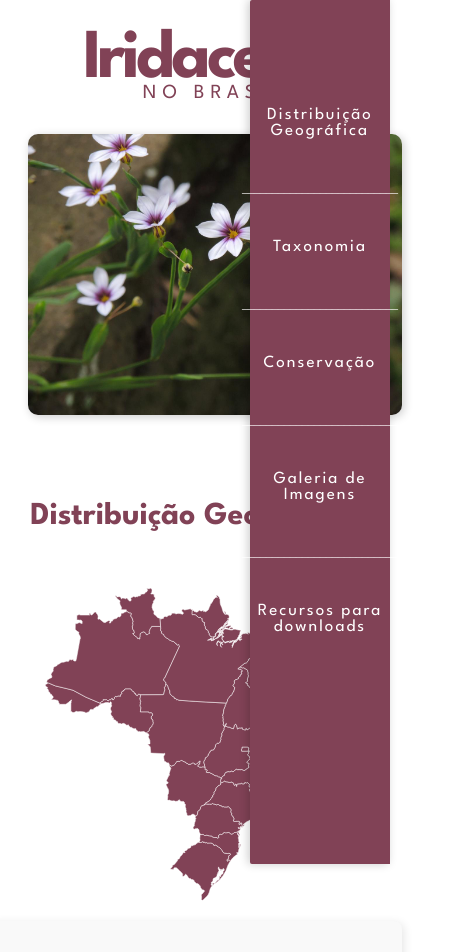
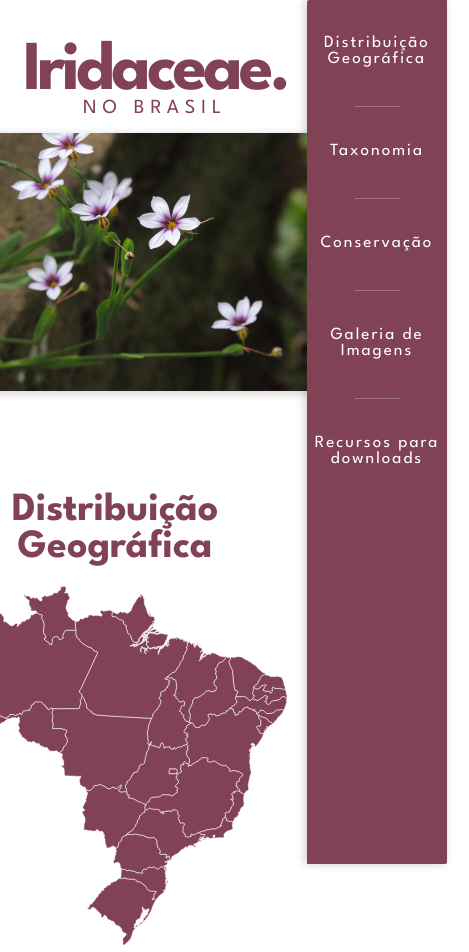
Before and after one commit to allanVvz/Iridace-search, a plain HTML site: page index.html in a window 390 px wide. Shown: the top 952 px of the page, 469 px wide, since content can reach past the window. Drawn offline with Linux system fonts and the light colour scheme; a web font is replaced by a local one.

Commit message:
front mobile responsive

```diff
--- a/index.html
+++ b/index.html
@@ -15,6 +15,7 @@
 </head>
 
 <body>
+	<div class="grid-container">
 	<!-- Seu arquivo app.js agora conterá toda a lógica para acessar a API do GBIF -->
 	<script src="app.js"></script>
 
@@ -29,45 +30,28 @@
 	</div>
 
 	<div class="sidebar">
-	<p></p>
-	<p></p>
-	<a href="https://exemplo.com/1" target="_blank">Distribuição Geográfica</a>
-	<p>__________________________</p>
-	<a href="https://exemplo.com/1" target="_blank">Taxonomia</a>
-	<p>__________________________</p>
-	<a href="https://exemplo.com/1" target="_blank">Conservação</a>
-	<p>__________________________</p>
+		<a href="https://allanvvz.github.io/Iridace-search/" target="_blank">Distribuição Geográfica</a>
+		<p>______________________</p>
+		<a href="https://allanvvz.github.io/Iridace-search/" target="_blank">Taxonomia</a>
+		<p>______________________</p>
+		<a href="https://allanvvz.github.io/Iridace-search/" target="_blank">Conservação</a>
+		<p>______________________</p>
 		<a href="https://drive.google.com/drive/folders/1jxJ1zZhvtk40kFtbipmRiVPs_JeUXPjh" target="_blank">Galeria de Imagens</a>
-	<p>__________________________</p>
+		<p>______________________</p>
 		<a href="https://drive.google.com/drive/folders/1jxJ1zZhvtk40kFtbipmRiVPs_JeUXPjh" target="_blank">Recursos para downloads</a>
 		</div>
 
-  <!-- Espaço extra na página -->
-	<div class="space">
-		<div class="space">
-			<p></p>
-		</div>
-		</div>
-
-
-  <div class="distribuicao">
-    <h1>Distribuição Geográfica</h1>
-  </div>
-
-<!-- Espaço extra na página -->
-	<div class="space">
-	<div class="space">
-		<p></p>
-	</div>
-	</div>
 
 	<div class="container">
+		<h1>Distribuição Geográfica</h1>
+
 		<!-- SVG do mapa -->
 		<svg xmlns:mapsvg="http://mapsvg.com" xmlns:dc="http://purl.org/dc/elements/1.1/"
 		xmlns:rdf="http://www.w3.org/1999/02/22-rdf-syntax-ns#" xmlns:svg="http://www.w3.org/2000/svg"
 		xmlns="http://www.w3.org/2000/svg" viewBox="0 0 612 639">
 		<!-- Cada <path> representa um estado, com o ID como a sigla -->
 		<!-- Exemplo simplificado, mantenha todos os paths do seu SVG -->
+
 				<path
 					d="m 30.732574,238.03114 -2.08,-0.04 0.54,-1.81 -0.21,-0.83 -0.25,-0.49 -1.25,-0.7 -0.14,-0.45 0.27,-1.15 -0.77,-1.95 -1.09,-0.64 -5.6,-1.25 -7.34,-0.19 0.27,-0.56 2.49,-2.26 0.89,-1.23 0.29,-1.2 -0.22,-1.23 -0.68,-0.91 -0.83,-0.44 -1.68,-2.95 -0.77,-0.44 -0.9,-0.19 -1.13,-1.13 -0.92,-2.38 -2,-1.53 -0.98,-3.62 -0.87,-1.64 -1.88,-1.08 -0.08,-1.17 0.81,0.1 0.42,-0.52 0.07,-0.67 -0.2,-0.42 -2.12,-0.93 -0.36,-0.66 -2.16999996,-1.89 0.04,-0.37 0.62,-0.05 0.49999996,-1.32 -0.01,-1.31 3.01,-0.39 0.5,-0.39 -0.22,-1.35 -1.17,-1.57 0,0 17.95,7.48 23.66,5.66 12.14,3.14 26.44,14.17 28.509996,12.13 0,0 2.97,1.26 0,0 -0.3,0.48 -1.57,0.66 -2.09,1.59 -2.86,2.79 -1.65,0.86 -0.66,-0.18 -1.53,0.18 -0.05,0.56 -1.92,1.3 -2.08,0.99 -1.439996,1.83 -0.44,1.18 -0.61,0.28 -1.17,-0.75 -0.76,-0.13 -2.37,0.05 -0.68,0.26 -0.63,0.45 -0.36,0.86 -2.44,3.48 -3.77,1.25 -0.84,0.69 -1.94,0.51 -1.03,0.03 0.08,-2.11 -1.36,0.2 -3.55,-0.77 -5.24,-0.47 -5.09,0.38 -0.66,-0.58 -2.27,-0.17 -3.56,1.83 -2.73,0.62 -1.68,-0.67 -1.4,-1.44 -1.64,1.16 0.04,-17.55 0.05,-1.1 0.47,-0.71 0.07,-2.35 -0.26,-0.88 0.97,-1.18 0.48,-1.14 -1.16,0.2 -2.97,2.59 -1.6,1.01 -2.06,2.38 -1.95,0.67 -0.65,1.08 -1.81,0.99 z"
 					title="Acre" id="BR-AC" class="norte" />
@@ -151,15 +135,9 @@
 					title="Tocantins" id="BR-TO" class="norte" />
 			</svg>
 
+
 			<!-- Tooltip que exibe a sigla ao passar o mouse -->
 			<div class="tooltip"></div>
-		</div>
-
-		<!-- Espaço extra na página -->
-		<div class="space">
-		<div class="space">
-			<p></p>
-		</div>
 			</div>
 
 					<!-- Container onde os dados das espécies serão exibidos -->
@@ -168,6 +146,7 @@
 			<p>Aguardando seleção...</p>
 			<div class="grid-container"></div>
 			</div>
+
 
 			<!-- Script para comportamento da tooltip (hover nos estados) -->
 			<script>
@@ -192,5 +171,6 @@
 				description.style.top = (e.pageY - 70) + "px";
 			};
 			</script>
+		</div>
 	</body>
 	</html>
--- a/style.css
+++ b/style.css
@@ -1,7 +1,9 @@
 /* Barra lateral dentro da header */
 .header {
-  display: flex;
+  display: grid; /* Organiza os elementos horizontalmente */
   flex-direction: column; /* Organiza os elementos horizontalmente */
+  grid-column: 1 / 2;
+  grid-row: 1 / 2;
   align-items: center;
   padding: 20px;
   width: 100%;
@@ -9,15 +11,25 @@
   margin: auto; /* Centraliza no meio da página */
 }
 
+.sidebar h1 {
+color:#f9f9f9;
+font-family: ;
+}
+
 /* Conteúdo principal dentro da header */
 .header-content {
-  display: flex;
-  flex-direction: column;
-  align-items: center;
+  grid-column: 1 / 2;
+  grid-row: 1 / 2;
+  padding: 20px;
+  width: 100%;
+  max-width: 1200px;
+  margin: auto; /* Centraliza no meio da página */
 }
 
 /* Imagem dentro da header */
 .header img {
+  grid-column: 1 / 2;
+  grid-row: 1 / 2;
   align-items: center;
   width: 100%;
   max-width: 600px;
@@ -55,61 +67,67 @@
 
 /* Sidebar fixa à direita */
 .sidebar {
-  width: 250px; /* Largura padrão em telas grandes */
+  grid-column: 2 / 3;
+  grid-row: 1 / 10; /* Sidebar ocupa as duas linhas verticalmente */
   height: 100vh; /* Ocupa toda a altura da tela */
+  grid-template-columns: auto 250px; /* largura do conteúdo principal automática e sidebar fixa (250px) */
   background: #814256;
+  justify-content: start;
   display: flex;
   flex-direction: column;
   align-items: center;
-  padding: 20px;
-  position: fixed;
-  right: 0;
+  padding: 80px;
   top: 0;
-  border-radius: 2px 0 0 2px; /* Arredonda apenas o lado esquerdo */
   box-shadow: -2px 0 10px rgba(0, 0, 0, 0.2);
+  border-radius: 2px  0 2px; /* Arredonda apenas o lado esquerdo */
   transition: width 0.3s ease-in-out; /* Suaviza a mudança de tamanho */
 }
 
 /* Ajuste para telas médias-grandes */
 @media (min-width: 1200px) {
   .sidebar {
-    width: 300px; /* Aumenta a largura em desktops grandes */
+    width: 400px; /* Aumenta a largura em desktops grandes */
+    padding: 150px; /* Ajusta o espaçamento */
   }
 }
 
 /* Ajuste para telas muito grandes */
 @media (min-width: 1600px) {
   .sidebar {
-    width: 500px; /* Aumenta ainda mais em telas ultra-wide */
+    width: 600px; /* Aumenta ainda mais em telas ultra-wide */
+    padding: 110px; /* Ajusta o espaçamento */
   }
 }
 
 /* Ajuste para telas extremamente grandes */
 @media (min-width: 1900px) {
   .sidebar {
-    width: 700px; /* Sidebar substancialmente maior */
+    width: 80%; /* Reduz ainda mais em dispositivos menores */
+    padding: 50px; /* Ajusta o espaçamento */
   }
 }
 
 /* Ajuste para tablets */
 @media (max-width: 1024px) {
   .sidebar {
-    width: 200px; /* Reduz a largura em tablets */
+    width: 80%; /* Reduz ainda mais em dispositivos menores */
+    padding: 50px; /* Ajusta o espaçamento */
   }
 }
 
 /* Ajuste para celulares médios */
 @media (max-width: 768px) {
   .sidebar {
-    width: 150px; /* Reduz ainda mais em dispositivos menores */
-    padding: 15px; /* Ajusta o espaçamento */
-    width: 80px; /* Aumenta ainda mais em telas ultra-wide */
-
+    width: 70%; /* Reduz ainda mais em dispositivos menores */
+    padding: 50px; /* Ajusta o espaçamento */
   }
 
   .sidebar a {
-    font-size: 13px; /* Diminui o tamanho da fonte dos links */
-    padding: 8px;
+    font-size: 19px; /* Diminui o tamanho da fonte dos links */
+  }
+
+  .sidebar p {
+    font-size: 8px;
   }
 }
 
@@ -125,7 +143,7 @@
     padding: 3px;
   }
   .sidebar p {
-    font-size: 1px;
+    font-size: 5px;
   }
 }
 
@@ -147,7 +165,6 @@
 }
 
 .sidebar p {
-  font-size: 12px; /* Diminui ainda mais os links */
   padding: 6px;
   color: white;
 }
@@ -161,6 +178,10 @@
 
 
 body {
+  height: 100%;
+  margin: 0;
+  padding: 0;
+  font-family: "League Spartan", sans-serif;
   display: flex;
   flex-direction: column;
   align-items: center;
@@ -187,8 +208,14 @@ body {
 .container {
   justify-content: center;
   align-items: center;
-  width: 80%;
 }
+
+.container h1 {
+  font-optical-sizing: auto;
+  font-size: 40px;
+  font-size: 40px;
+  margin-bottom: 20px;
+  color: #814256;}
 
 svg {
   width: 100%;
@@ -249,21 +276,21 @@ path:hover {
 }
 
 .container-info {
-  display: flex ;
+  display: grid ;
   background: #f9f9f9;
   flex-direction: column;
   align-items: center;
-  width: 100%;
-  max-width: 800px;
   border-radius: 8px;
-  padding: 20px;
-  box-shadow: 2px 2px 10px rgba(0, 0, 0, 0.1);
+  padding: 50px;
+  box-shadow: 10px 2px 10px rgba(0, 0, 0, 0.1);
   max-height: 400px; /* Define um limite máximo de altura */
 }
 
 /* Grid para os Cards */
 .grid-container {
-    display: block;
+    display: grid;
+    grid-template-columns: 1fr 1fr; /* 2 colunas (esquerda maior que direita) */
+    height: 100vh;                  /* Ocupa a altura total da janela */
     flex-wrap: wrap;
     justify-content: center;
     gap: 20px; /* Define o espaçamento entre os cards */
@@ -273,7 +300,6 @@ path:hover {
     }
 
 .card {
-  width: 33%;
   background: white;
   display: inline-block;
   border-radius: 10px;
```
Lines whose indentation alone changed are shown as unchanged.
